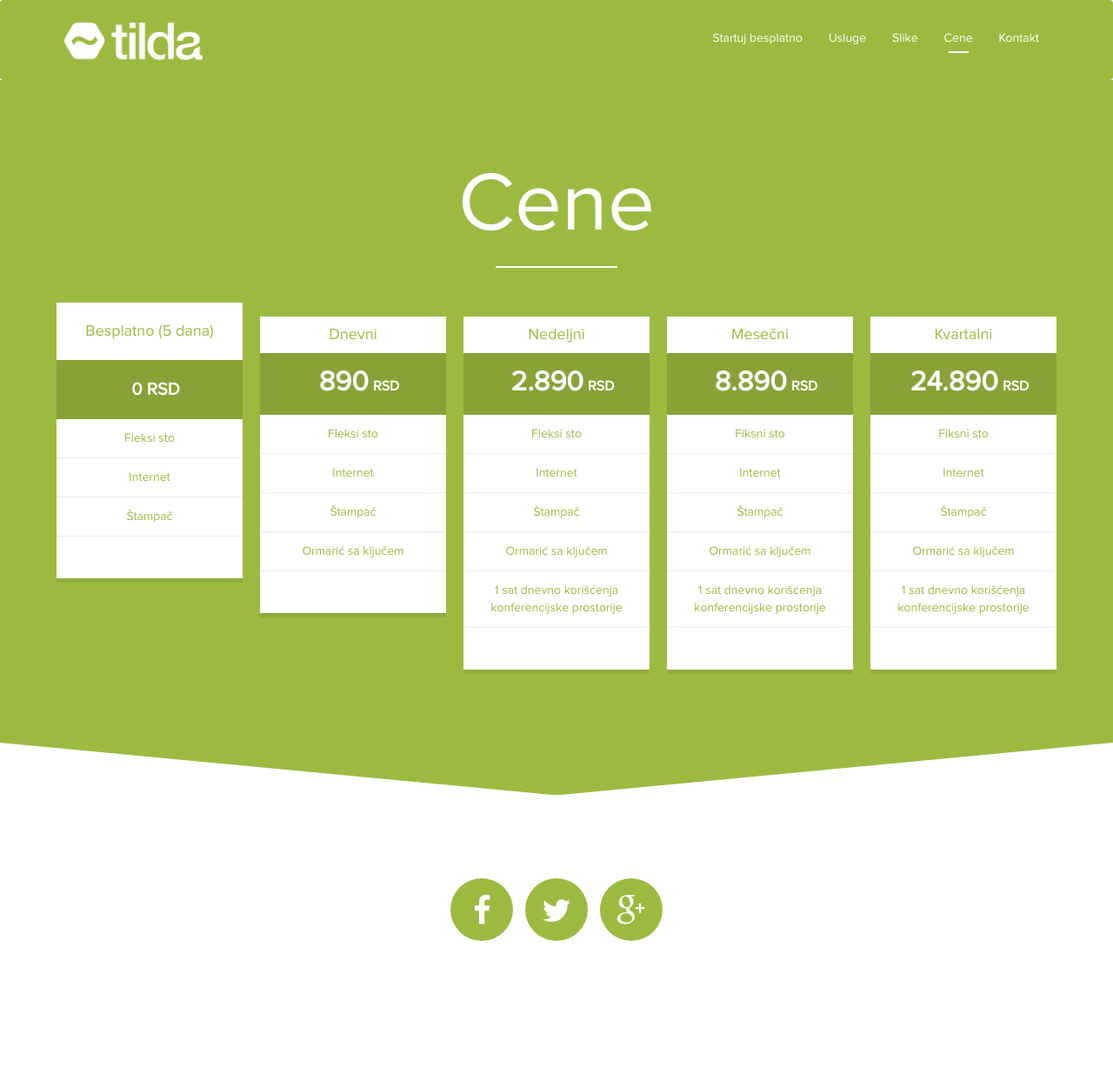
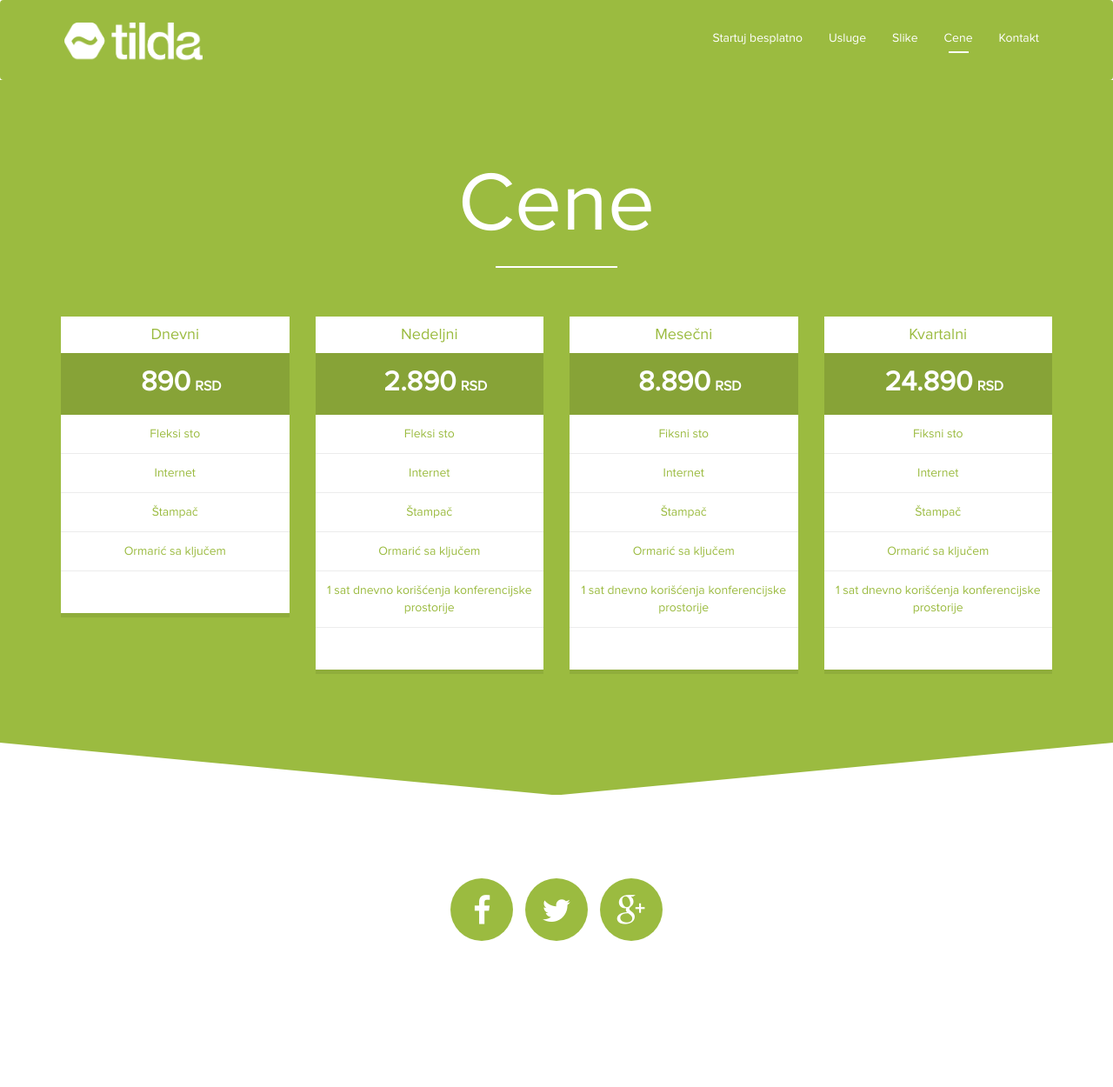
Before and after one commit to umpirsky/tilda.rs, a Jekyll site: the page built from pricelist.html, in a window 1280 px wide. Shown: the whole page at 87% size. Built offline with Jekyll 4.4.1, drawn with Linux system fonts in a browser that asks for light colours; nearby versions of some CDN libraries; library files that are not in the unit come from our copies.

Commit message:
Remove demo week from pricelist

```diff
--- a/pricelist.html
+++ b/pricelist.html
@@ -7,24 +7,7 @@ layout: default
         <h1 class="headline hyper hairline">Cene</h1>
     </header>
     <div class="row">
-        <div class="col-md-15 text-default">
-            <div class="pricing-col pricing-featured">
-                <h2 class="pricing-head">Besplatno (5 dana)</h2>
-                <div class="pricing-body">
-                    <div class="pricing-price">
-                        <div class="overlay">
-                            <h4>0 RSD</h4>
-                        </div>
-                    </div>
-                    <ul class="pricing-list">
-                        <li>Fleksi sto</li>
-                        <li>Internet</li>
-                        <li>Štampač</li>
-                    </ul>
-                </div>
-            </div>
-        </div>
-        <div class="col-md-15 text-default">
+        <div class="col-md-3 text-default">
             <div class="pricing-col">
                 <h2 class="pricing-head">Dnevni</h2>
                 <div class="pricing-body">
@@ -42,7 +25,7 @@ layout: default
                 </div>
             </div>
         </div>
-        <div class="col-md-15 text-default">
+        <div class="col-md-3 text-default">
             <div class="pricing-col">
                 <h2 class="pricing-head">Nedeljni</h2>
                 <div class="pricing-body">
@@ -61,7 +44,7 @@ layout: default
                 </div>
             </div>
         </div>
-        <div class="col-md-15 text-default">
+        <div class="col-md-3 text-default">
             <div class="pricing-col">
                 <h2 class="pricing-head">Mesečni</h2>
                 <div class="pricing-body">
@@ -80,7 +63,7 @@ layout: default
                 </div>
             </div>
         </div>
-        <div class="col-md-15 text-default">
+        <div class="col-md-3 text-default">
             <div class="pricing-col">
                 <h2 class="pricing-head">Kvartalni</h2>
                 <div class="pricing-body">
```
